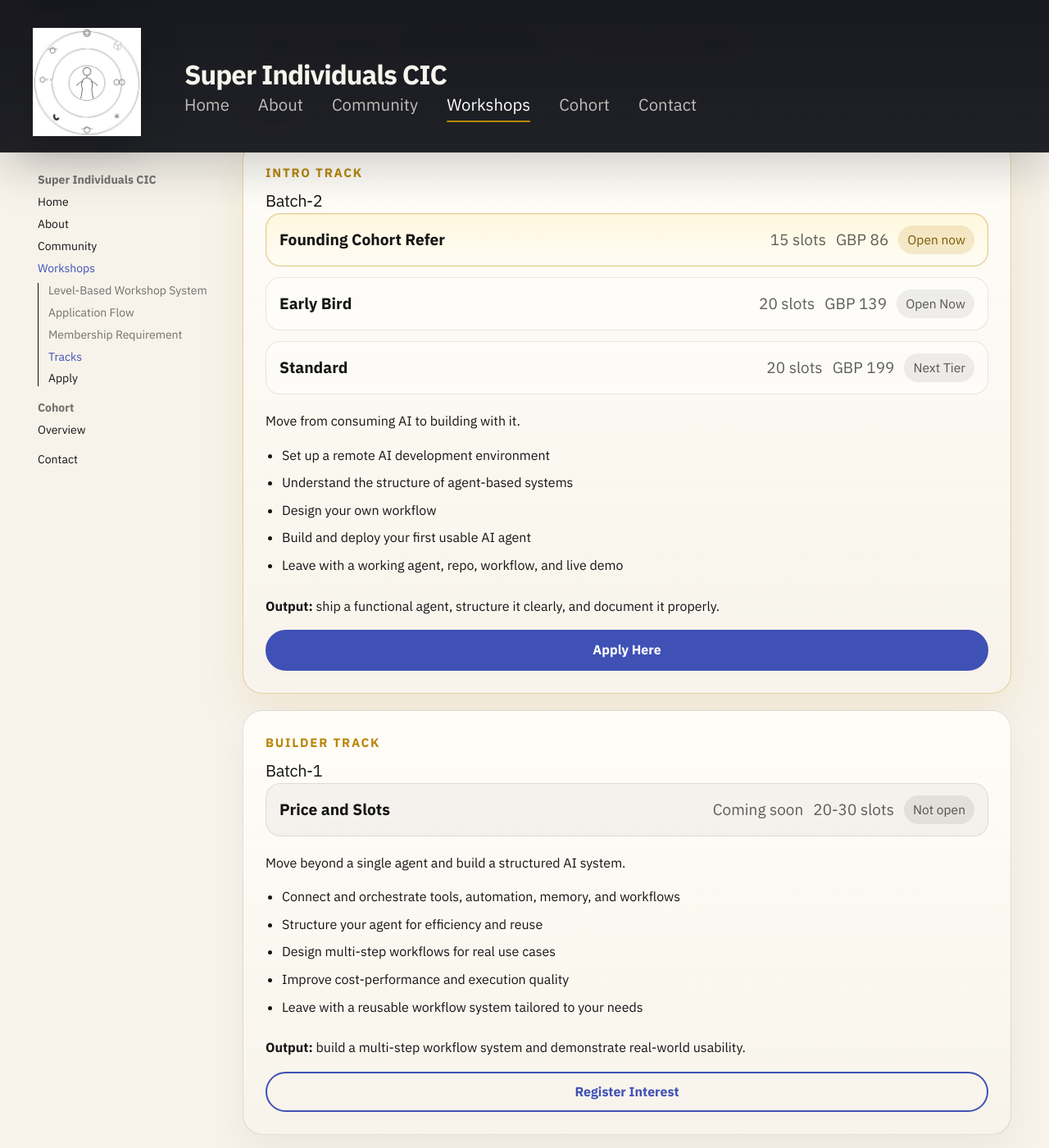
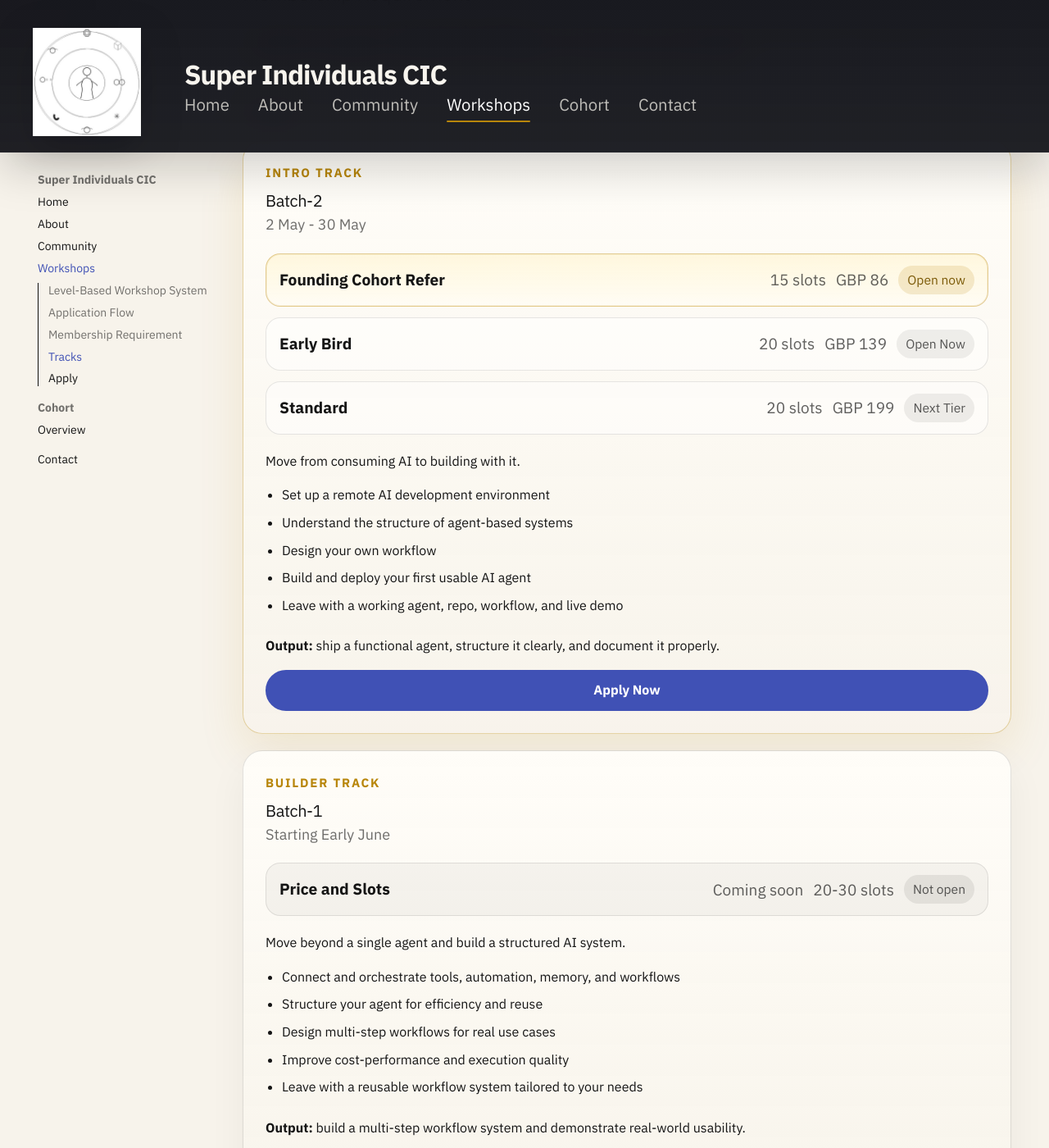
Before and after one commit to sicic-org/sicic-home, an MkDocs documentation site: the page built from docs/workshops.md, in a window 1280 px wide and 1400 px high, scrolled down 618 px. Shown: the whole window at 82% size. Built offline with MkDocs 1.6.1 and Material for MkDocs 9.7.7, drawn with Linux system fonts in a browser that asks for light colours.

Commit message:
Update batch content

```diff
--- a/docs/stylesheets/extra.css
+++ b/docs/stylesheets/extra.css
@@ -297,6 +297,13 @@
   margin: 0;
 }
 
+.md-typeset .pricing-meta {
+  margin: 0.3rem 0 1rem;
+  color: rgba(21, 21, 21, 0.62);
+  font-size: 0.9rem;
+  font-weight: 500;
+}
+
 .md-typeset .pricing-price {
   margin: 0.55rem 0 1rem;
   font-size: 1.9rem;
@@ -323,7 +330,7 @@
 .md-typeset .pricing-subtiers {
   display: grid;
   gap: 0.65rem;
-  margin: 0 0 1rem;
+  margin: 0.4rem 0 1rem;
 }
 
 .md-typeset .pricing-subtier {
--- a/docs/workshops.md
+++ b/docs/workshops.md
@@ -21,6 +21,7 @@
   <div class="pricing-card pricing-card--featured">
     <p class="pricing-kicker">Intro Track</p>
     <h3>Batch-2</h3>
+    <p class="pricing-meta">2 May - 30 May</p>
     <div class="pricing-subtiers">
       <div class="pricing-subtier pricing-subtier--active">
         <strong>Founding Cohort Refer</strong>
@@ -50,11 +51,12 @@
       <li>Leave with a working agent, repo, workflow, and live demo</li>
     </ul>
     <p><strong>Output:</strong> ship a functional agent, structure it clearly, and document it properly.</p>
-    <a class="md-button md-button--primary pricing-button" href="https://airtable.com/app9RzNJpk3wVMaDw/pag3e2mUV89mRFPlq/form">Apply Here</a>
+    <a class="md-button md-button--primary pricing-button" href="https://airtable.com/app9RzNJpk3wVMaDw/pag3e2mUV89mRFPlq/form">Apply Now</a>
   </div>
   <div class="pricing-card">
     <p class="pricing-kicker">Builder Track</p>
     <h3>Batch-1</h3>
+    <p class="pricing-meta">Starting Early June</p>
     <div class="pricing-subtiers">
       <div class="pricing-subtier pricing-subtier--disabled">
         <strong>Price and Slots</strong>
--- a/mkdocs.yml
+++ b/mkdocs.yml
@@ -47,7 +47,9 @@
 
 extra:
   social:
-    - icon: fontawesome/brands/github
-      link: https://github.com/Super-Individual-CIC
+    # - icon: fontawesome/brands/github
+    #   link: https://github.com/sicic-org
+    - icon: material/linkedin
+      link: https://www.linkedin.com/company/super-individual-cic
     - icon: material/email
       link: mailto:publication@sicic.org
```
